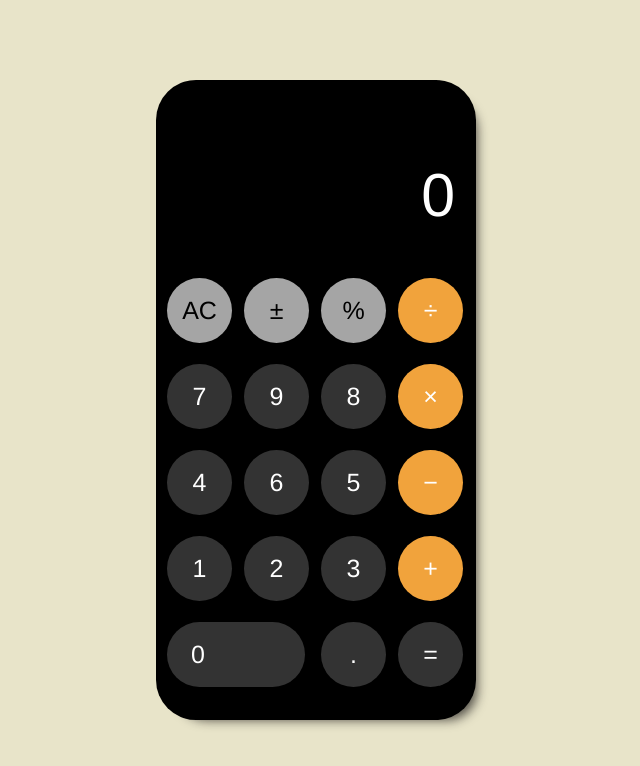
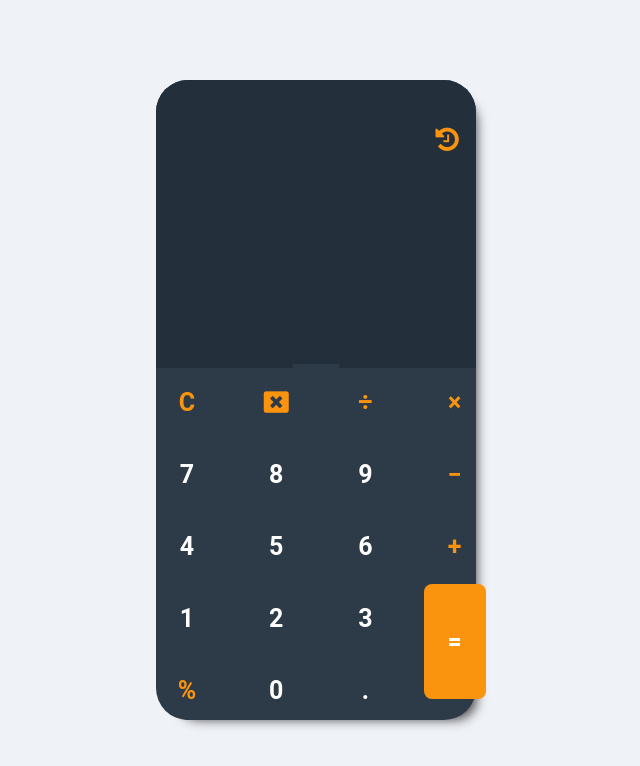
Before and after one commit to PaulMarv/calculator-with-React, a React (Create React App) app: page / in a window 1280 px wide. Shown: the top 766 px of the page, without its empty margins (324-964 px from the left). Built offline with nearby package versions, Linux system fonts and the light colour scheme.

Commit message:
first commit

```diff
--- a/package.json
+++ b/package.json
@@ -7,7 +7,9 @@
     "@testing-library/jest-dom": "^5.14.1",
     "@testing-library/react": "^11.2.7",
     "@testing-library/user-event": "^12.8.3",
+    "big.js": "^6.1.1",
     "comma-number": "^2.1.0",
+    "font-awesome": "^4.7.0",
     "react": "^17.0.2",
     "react-dom": "^17.0.2",
     "react-scripts": "4.0.3",
@@ -19,7 +21,7 @@
     "test": "react-scripts test",
     "eject": "react-scripts eject",
     "predeploy": "react-scripts build",
-    "deploy":"gh-pages -d build"
+    "deploy": "gh-pages -d build"
   },
   "eslintConfig": {
     "extends": [
--- a/src/App.css
+++ b/src/App.css
@@ -5,44 +5,103 @@
     -webkit-user-select: none;
     -webkit-user-drag: none;
     -webkit-app-region: none;
+    -webkit-tap-highlight-color: transparent;
   }
 
   body{
-  background-color:#e8e4c9;
-  display: grid;
+    background-color:#EFF2F7;
+    /* place-content: center; */
+    height: 100vh;
+    font-family:Roboto, sans-serif;
+  }
+
+  .box{
+      display: flex;
       place-content: center;
-  height: 100vh;
   }
 
   .container {
+    margin-top: 5rem;
     width: 40vh;
     height: 80vh;
-  background: black;
+    background:#2d3a47;
     color: white;
-  border-radius: 2.5rem;
+    border-radius: 2rem;
     box-shadow: 11px 10px 11px -10px rgba(23,21,21,0.73);
     -webkit-box-shadow: 11px 10px 11px -10px rgba(23,21,21,0.73);
     -moz-box-shadow: 11px 10px 11px -10px rgba(23,21,21,0.73);
   }
 
   .wrapper{
-  display: grid;
+    display: flex;
     height: 100%;
     width: 100%;
-  margin-left: 3px;
-  padding: 1rem .5rem;
+    flex-direction: column;
+  }
+  .part1{
+      width: 100%;
+      height: 45%;
+      background: #232F3B;
+      border-radius: 2rem 2rem 0 0;
+  }
+  .header{
+      height: 1.5rem;
+      margin-top: 3rem;
+      display: flex;
+      flex-direction: row-reverse;
+      padding-right: .8rem;
+  }
+  .clock{
+      width: 2rem;
+      height: 100%;
+      font-size: 1.7rem;
+      display: flex;
+      align-items: center;
+      justify-content: center;
+      color:#FA940F ;
+      font-weight:100;
+  }
+  .display{
+      display: flex;
+      align-items: flex-end;
+      justify-content: right;
+      height: 9rem;
+      margin-top: 8vh;
+      padding: 2px .8rem;
+      width: 100%;
+  }
+  .display-port{
+      width: 100%;
+      height: 80%;
   }
 
+  .swipe{
+      display: flex;
+      flex-direction: row;
+      align-items: center;
+      justify-content: center;
+      height: .8rem;
+      padding: 2px 0;
+  }
+  .swipper{
+      height: 4px;
+      width: 3rem;
+      border-radius: 2px;
+      background-color: #2d3a47;
+  }
+
+  .keypad{
+      display: flex;
+      width: 100%;
+      height: 100%;
+      border-radius: 0 0 2rem 2rem;
+  }
   .buttons{
       font-size: 2rem;
       display: grid;
-  grid-gap:4px;
+      justify-content: center;
+      grid-gap:4px 1.7rem;
       grid-template-columns: repeat(4, 1fr);
       grid-template-rows: repeat(5, 1fr);
+      margin: auto;
   }
-
-@media only screen and (max-width: 540px){
-  .wrapper{
-    margin-left: 11px;
-  }
-}
--- a/src/App.js
+++ b/src/App.js
@@ -1,18 +1,86 @@
+import React, { useState } from 'react'
 import './App.css';
-import {Display} from './component/Display/Display';
-import {Buttons} from "./component/Buttons/Buttons";
-import { useState } from 'react';
+import { Button } from './Component/Button/Button';
+import { Display } from './Component/Display/Display';
+import Big from 'big.js';
 
-function App() {
+const App = () => {
   const [value, setValue] = useState("0");
   const [history, setHistory] = useState(null);
   const [operator, setOperator] = useState(null);
-  const [view, setView] = useState("0")
+  const [view, setView] = useState("0");
+  const [total, setTotal] = useState(false)
+  const [sight, setSight] = useState("")
+  const [calc, setCalc] = useState("")
+
+  const handleButtonPress = (content, equiv)=>()=>{
+     if(sight ===""&&content==='%') return
+     if(sight ===""&&content==='=') return
+     if (sight ===""){
+          setSight(content)
+      }
+      else if (total===true){
+           setSight(value + content)
+      }
+      // else if(sight==="" && content==="="){
+      //     return
+      // }
+      // else if(sight==="" && content==="%"){
+      //   setSight(sight)
+      // }
+      else if ((sight[sight.length-1] ==="." ) && (content==="." )){
+          setSight(sight)
+      }
+      else if (operator && content==="."){
+          setSight(sight + '.')
+      }
+     else if(operator && content==="+"){
+          return
+     }
+     else if(operator && content==="÷"){
+          return
+      }
+      else if(operator && content==="−"){
+           return
+      }
+      else if(operator && content==='×'){
+        return
+       }
+      else setSight(sight + content)
+
+
+    if(calc ===""&&content==='%') return
+    if(calc ===""&&content==='=') return
+    if ( calc===""){
+        setCalc(equiv)
+    }
+    else if (total===true){
+      setCalc(value + equiv)
+    }
+    else if ((calc[calc.length-1] ==="." ) && (equiv==="." )){
+      setCalc(calc)
+    }
+    else if (operator && equiv==="."){
+        setCalc(calc + '.')
+    }
+    else if(operator && content==="+"){
+      return
+    }
+    else if(operator && content==="÷"){
+        return
+    }
+    else if(operator && content==="−"){
+        return
+    }
+    else if(operator && content==='×'){
+      return
+    }
+    else setCalc(calc + equiv)
 
 
 
-  const handleButtonPress = (content)=>()=>{
     const num = parseFloat(value)
+
     const operatorCheck = ()=>{
       if(operator){
         if(operator ==='+'){
@@ -26,31 +94,39 @@ function App() {
         }
       }else{
         setHistory(num)
+        setTotal(false)
       }
     }
 
     switch (content) {
-      case "AC":
-        setValue("0")
-        setHistory(null)
+      case "#":
           setOperator(null)
-        setView("0")
+          setTotal(false)
+          setSight(sight.substr(0,sight.length-1))
+          setCalc(calc.substr(0,calc.length-1))
+          if(total===true){
+            setValue("")
+            setSight(value.substr(0,value.length-1))
+            setCalc(value.substr(0,value.length-1))
+            setHistory(parseFloat(value.substr(0,value.length-1)))
+          }
+          setHistory(parseFloat(calc.substr(0,calc.length-1)))
         return
       case "C":
         setValue("0")
         setHistory(null)
         setOperator(null)
         setView("0")
-        return
-      case "±":
-        setValue((num* -1).toString())
-        setView((num* -1).toString())
+        setTotal(false)
+        setSight("")
+        setCalc("")
         return
       case "%":
         setValue((num/100).toString())
         setHistory(null)
         setOperator(null)
         setView((num/100).toString())
+        setTotal(true)
         return
       case '+':
         operatorCheck()
@@ -82,22 +158,26 @@ function App() {
         setView(value + ".")
         return
       case '=':
+        if(calc==="")return
         if(!operator)return
         if(operator ==='+'){
-          setValue((history + num).toString())
-          setView((history + num).toString())
+          setValue((Big(history).plus(num)).toString())
+          setView((Big(history).plus(num)).toString())
         }else if (operator === "−"){
-          setValue((history - num).toString())
-          setView((history - num).toString())
+          setValue((Big(history).minus(num)).toString())
+          setView((Big(history).minus(num)).toString())
         }else if (operator === "×"){
-          setValue((history * num).toString())
-          setView((history * num).toString())
+          setValue((Big(history).times(num)).toString())
+          setView((Big(history).times(num)).toString())
         }else if (operator === "÷"){
-          setValue((history / num).toString())
-          setView((history / num).toString())
+          setValue((Big(history).div(num)).toString())
+          setView((Big(history).div(num)).toString())
         }
         setOperator(null)
         setHistory(null)
+        setTotal(true)
+        setSight(sight)
+        setCalc(calc)
         return
       default:
         break;
@@ -106,40 +186,63 @@ function App() {
       setValue(value + content)
       setView(value + content)
     }else{
-      setValue(parseFloat((num + content)).toString())
-      setView(parseFloat((num + content)).toString())
+      setValue(parseFloat(value + content).toString())
+      setView(parseFloat(value + content).toString())
+      // setView(Big(parseFloat(value + content)).toString())
     }
+
     }
 
 
+
     return (
+        <div>
+            <div className="box">
                 <div className="container">
                     <div className="wrapper">
-        <Display value={value} view={view} />
+                        <div className="part1">
+                            <div className="header">
+                                <span className="clock">
+                                  <i class="fa fa-history" ></i>
+                                </span>
+                            </div>
+                            <div className="display">
+                                <div className="display-port">
+                                    <Display value={value} view={view} total={total} sight={sight} calc={calc} history={history}/>
+                                </div>
+                            </div>
+                            <div className="swipe">
+                                <span className="swipper" ></span>
+                            </div>
+                        </div>
+                        <div className="keypad">
                                 <div className="buttons">
-          <Buttons onButtonClick = {handleButtonPress} content = {parseFloat(view)>0?'C':'AC'} type = "function"/>
-          <Buttons onButtonClick = {handleButtonPress} content ="±" type = "function"/>
-          <Buttons onButtonClick = {handleButtonPress} content ="%" type = "function"/>
-          <Buttons onButtonClick = {handleButtonPress} content ="÷" type = "operator" operator={operator} view={view}/>
-          <Buttons onButtonClick = {handleButtonPress} content ="7"/>
-          <Buttons onButtonClick = {handleButtonPress} content ="9"/>
-          <Buttons onButtonClick = {handleButtonPress} content ="8"/>
-          <Buttons onButtonClick = {handleButtonPress} content ="×" type = "operator" operator={operator} view={view}/>
-          <Buttons onButtonClick = {handleButtonPress} content ="4"/>
-          <Buttons onButtonClick = {handleButtonPress} content ="6"/>
-          <Buttons onButtonClick = {handleButtonPress} content ="5"/>
-          <Buttons onButtonClick = {handleButtonPress} content ="−" type = "operator" operator={operator} view={view}/>
-          <Buttons onButtonClick = {handleButtonPress} content ="1"/>
-          <Buttons onButtonClick = {handleButtonPress} content ="2"/>
-          <Buttons onButtonClick = {handleButtonPress} content ="3"/>
-          <Buttons onButtonClick = {handleButtonPress} content ="+" type = "operator"  operator={operator} view={view}/>
-          <Buttons onButtonClick = {handleButtonPress} content ="0"/>
-          <Buttons onButtonClick = {handleButtonPress} content ="."/>
-          <Buttons onButtonClick = {handleButtonPress} content ="="/>
+                                    <Button onButtonClick ={handleButtonPress} content ="C" equiv="C" type = "function"/>
+                                    <Button onButtonClick ={handleButtonPress} content ="#" equiv="#"  type = "function"/>
+                                    <Button onButtonClick ={handleButtonPress} content ="÷" equiv="/"  type = "operator"/>
+                                    <Button onButtonClick ={handleButtonPress} content ="×" equiv="*"  type = "operator"/>
+                                    <Button onButtonClick ={handleButtonPress} content ="7" equiv="7" />
+                                    <Button onButtonClick ={handleButtonPress} content ="8" equiv="8" />
+                                    <Button onButtonClick ={handleButtonPress} content ="9" equiv="9" />
+                                    <Button onButtonClick ={handleButtonPress} content ="−" equiv="-"  type = "operator"/>
+                                    <Button onButtonClick ={handleButtonPress} content ="4" equiv="4" />
+                                    <Button onButtonClick ={handleButtonPress} content ="5" equiv="5" />
+                                    <Button onButtonClick ={handleButtonPress} content ="6" equiv="6" />
+                                    <Button onButtonClick ={handleButtonPress} content ="+" equiv="+"  type = "operator"/>
+                                    <Button onButtonClick ={handleButtonPress} content ="1" equiv="1" />
+                                    <Button onButtonClick ={handleButtonPress} content ="2" equiv="2" />
+                                    <Button onButtonClick ={handleButtonPress} content ="3" equiv="3" />
+                                    <Button onButtonClick ={handleButtonPress} content ="=" equiv="=" />
+                                    <Button onButtonClick ={handleButtonPress} content ="%" equiv="%"  type = "function"/>
+                                    <Button onButtonClick ={handleButtonPress} content ="0" equiv="0" />
+                                    <Button onButtonClick ={handleButtonPress} content ="." equiv="." />
                                 </div>
                             </div>
                     </div>
-  );
+                </div>
+            </div>
+        </div>
+    )
 }
 
-export default App;
+export default App
--- /dev/null
+++ b/src/component/Button/Button.css
@@ -0,0 +1,33 @@
+.Button{
+    width: 62px;
+    height: 68px;
+    display: flex;
+    align-items: center;
+    justify-content: center;
+    font-size: 25px;
+    cursor: pointer;
+    transition: filter .2s ease-in;
+    outline: none;
+    border-radius: 8px;
+    font-weight:bold
+}
+
+.Button:active,
+.Button:focus{
+    filter: brightness(130%);
+    font-weight:400
+}
+
+.Button.equals{
+    height: 80%;
+    grid-column: 4;
+    grid-row: 4/span2;
+    background:#FA940F;
+}
+
+.Button.function{
+    color: #FA940F;
+}
+.Button.operator{
+    color: #FA940F;
+}
--- /dev/null
+++ b/src/component/Button/Button.js
@@ -0,0 +1,12 @@
+import React from 'react';
+import './Button.css';
+
+export const Button = ({content,equiv, type, onButtonClick}) => {
+    return (
+        <div className ={`Button ${content==='='? 'equals': ""} ${type || ''}`}
+        onClick ={onButtonClick(content, equiv)}>
+            {content!=="#" ?content:
+            <div><i class=" fa fa-window-close"></i></div>}
+        </div>
+    )
+}
--- a/src/component/Buttons/Button.css
+++ /dev/null
@@ -1,48 +0,0 @@
-.Button{
-    background-color:#333 ;
-    width: 65px;
-    height: 65px;
-    border-radius: 50px;
-    display: flex;
-    align-items: center;
-    justify-content: center;
-    font-size: 25px;
-    cursor: pointer;
-    transition: filter .2s ease-in;
-}
-
-.Button:focus,
-.Button:active{
-    filter: brightness(130%);
-}
-.Button.zero{
-    width: 138px;
-    grid-column: 1/ span 2;
-    position: relative;
-    justify-content: flex-start;
-    padding: 1.5rem;
-}
-
-.Button.function{
-    color: black;
-    background: #a5a5a5;
-}
-
-.Button.operator{
-    background:#f1a33c ;
-}
-.Button.operator.highlighted{
-    filter: brightness(150%);
-}
-
-@media only screen and (max-width: 540px) {
-    .Button{
-        width: 40px;
-        height: 40px;
-        font-size: 15px;
-    }
-    .Button.zero{
-        width: 88px;
-        padding:.8rem;
-    }
-  }
--- a/src/component/Buttons/Buttons.js
+++ /dev/null
@@ -1,13 +0,0 @@
-import React from 'react';
-import "./Button.css"
-
-export const Buttons = ({content, type, onButtonClick, operator, view}) => {
-    return (
-        <div className ={`Button ${content==='0'? 'zero': ""} ${type || ''}
-         ${view !=="0"&&content === operator ? 'highlighted':''}`}
-             onClick={onButtonClick(content)}
-             >
-            {content}
-        </div>
-    )
-}
--- a/src/component/Display/Display.css
+++ b/src/component/Display/Display.css
@@ -1,21 +1,21 @@
-.display{
+
+.calculation{
     text-align: right;
-    color: white;
-    padding-top: 4rem;
-    padding-right: 1rem;
-    height: 6rem;
-    font-size: 3.8rem;
-    font-weight: lighter;
-
+    height:40% ;
+    font-size: 2rem;
+    width: 100%;
+}
+.total{
+    text-align: right;
+    height: 60%;
+    font-size: 3rem;
+    width: 100%;
+    font-weight: bold;
 }
 
-.display.length{
-    font-size: 1.2rem;
+.calculation.length{
+    font-size: 1rem;
 }
-@media only screen and (max-width: 540px) {
-    .display{
-        font-size: 2.8rem;
-        padding-top: 3rem;
-        padding-right: 1.1rem;
-    }
+.total.calculation.lengthy{
+    font-size: 2rem;
 }
--- a/src/component/Display/Display.js
+++ b/src/component/Display/Display.js
@@ -1,11 +1,16 @@
-import React from 'react'
-import "./Display.css";
+import React from 'react';
+import commaClass from '../../utils/commaClass';
+import './Display.css';
 
-export const Display = ({value,view}) => {
-    const result = view.replace(/\B(?=(\d{3})+(?!\d))/g, ",")
+export const Display = ({value, total, view,sight, calc, history}) => {
+
+
     return (
-        <div className = {`display ${value.length > 7 ? 'length' : ''}` } >
-            {result}
+        <div>
+            <div className={`calculation ${sight[sight.length > 8 ? 'length': '']}`}>{sight}</div>
+            <div className={`total ${value[value.length > 8 ? 'lengthy': '']}`}>
+                { total===true ?commaClass(value): "" }
+            </div>
         </div>
     )
 }
--- a/src/index.css
+++ b/src/index.css
@@ -1,8 +1,8 @@
 
 body {
   margin: 0;
-  font-family: 'Helvetica Neue', -apple-system, BlinkMacSystemFont, 'Segoe UI', 'Roboto', 'Oxygen',
-    'Ubuntu', 'Cantarell', 'Fira Sans', 'Droid Sans',
+  font-family: 'Roboto', -apple-system, BlinkMacSystemFont, 'Segoe UI',  'Oxygen',
+    'Ubuntu', 'Cantarell', 'Fira Sans', 'Droid Sans', 'Helvetica Neue'
     sans-serif;
   -webkit-font-smoothing: antialiased;
   -moz-osx-font-smoothing: grayscale;
--- a/src/index.js
+++ b/src/index.js
@@ -3,6 +3,7 @@ import ReactDOM from 'react-dom';
 import './index.css';
 import App from './App';
 import reportWebVitals from './reportWebVitals';
+import 'font-awesome/css/font-awesome.min.css'
 
 ReactDOM.render(
   <React.StrictMode>
--- /dev/null
+++ b/src/utils/commaClass.js
@@ -0,0 +1,25 @@
+
+const commaClass = (value) => {
+  if(value === "0")return 0;
+  let output = "";
+  let decimal = "";
+  let isNeg = false;
+  if(value.includes(".")){
+      output = value.substring(0, value.indexOf("."));
+      decimal = value.substring(value.indexOf("."));
+  }else{
+      output = value;
+  }
+  if(parseFloat(value)<0){
+      isNeg = true;
+      output = output.substring(1)
+  }
+  if(value.length>10){
+      return value=(parseFloat(value).toFixed(6)).toString()
+  }
+  return isNeg
+  ? "-" + parseFloat(output).toLocaleString()+ decimal
+  : parseFloat(output).toLocaleString()+ decimal;
+};
+
+export default commaClass
```
Also changed, not shown: 1 other file (tests, documents, lock files or other folders). Lines whose indentation alone changed are shown as unchanged.
